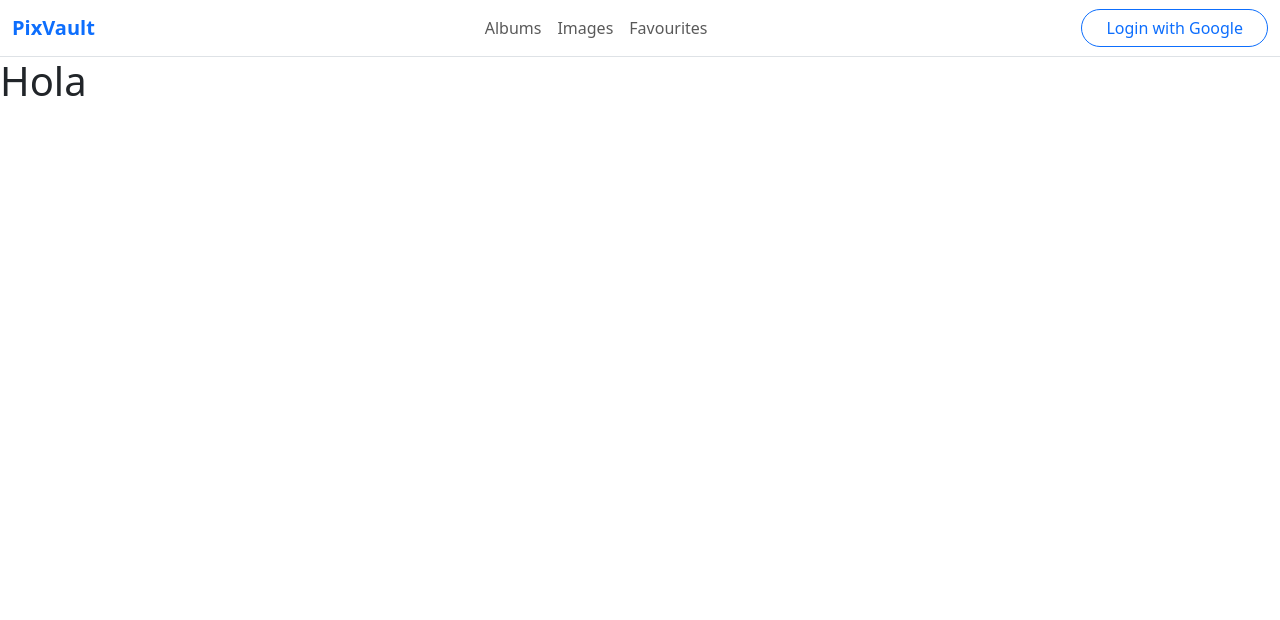
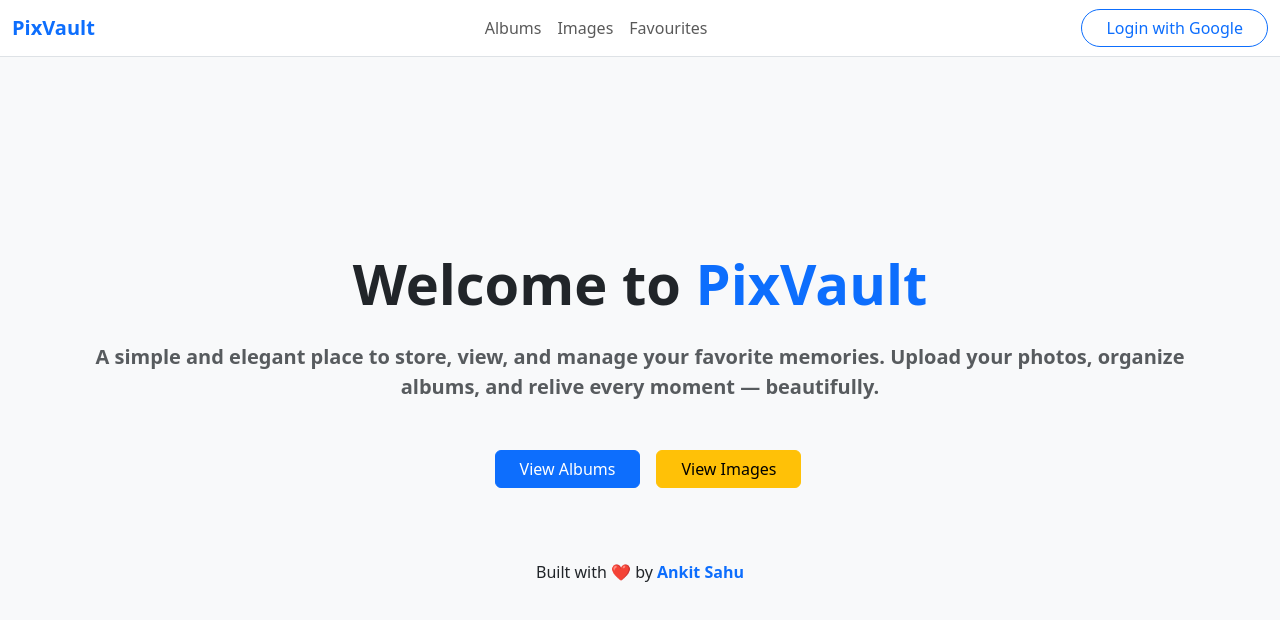
Before and after one commit to ankitsahucodes/pixvault-app, a React (Vite) app: page / in a window 1280 px wide. Shown: the top 620 px of the page. Built offline with nearby package versions, Linux system fonts and the light colour scheme.

Commit message:
chore: updated ui

```diff
--- a/package.json
+++ b/package.json
@@ -14,6 +14,7 @@
     "bootstrap": "^5.3.8",
     "react": "^19.2.5",
     "react-dom": "^19.2.5",
+    "react-icons": "^5.6.0",
     "react-router-dom": "^7.14.2",
     "react-toastify": "^11.1.0"
   },
--- a/src/App.jsx
+++ b/src/App.jsx
@@ -1,4 +1,5 @@
-
+import { Outlet } from "react-router-dom";
+import Header from "./components/Header";
 
 function App() {
 
@@ -6,7 +7,8 @@ function App() {
   return (
     <>
     <div>
-      <h1 className="bg-amber-300">PixVault</h1>
+      <Header />
+      <Outlet />
     </div>
     </>
   )
--- a/src/components/Header.jsx
+++ b/src/components/Header.jsx
@@ -1,12 +1,13 @@
 import React from 'react'
+import { Link } from 'react-router-dom'
 
 function Header() {
   return (
   <nav className="navbar navbar-expand-lg bg-white border-bottom">
   <div className="container-fluid d-flex justify-content-between align-items-center">
-    <a className="navbar-brand fw-bold text-primary" href="#">
+    <Link className="navbar-brand fw-bold text-primary" to="/">
       PixVault
-    </a>
+    </Link>
 
     <button
       className="navbar-toggler"
@@ -21,13 +22,13 @@ function Header() {
 
       <ul className="navbar-nav mx-auto">
         <li className="nav-item">
-          <a className="nav-link" href="#">Albums</a>
+          <Link className="nav-link" to="/albums">Albums</Link>
         </li>
         <li className="nav-item">
-          <a className="nav-link" href="#">Images</a>
+          <Link className="nav-link" to="/images">Images</Link>
         </li>
         <li className="nav-item">
-          <a className="nav-link" href="#">Favourites</a>
+          <Link className="nav-link" to="/favouites">Favourites</Link>
         </li>
       </ul>
 
--- a/src/main.jsx
+++ b/src/main.jsx
@@ -9,7 +9,10 @@ import LandingPage from "./pages/LandingPage.jsx";
 const router = createBrowserRouter([
   {
     path: "/",
-    element: <LandingPage />,
+    element: <App />,
+    children: [
+      { index: true, element: <LandingPage /> },
+    ],
   },
 ]);
 
--- a/src/pages/LandingPage.jsx
+++ b/src/pages/LandingPage.jsx
@@ -1,11 +1,46 @@
-import React from 'react'
-import Header from '../components/Header'
+
+import { Link } from 'react-router-dom'
+import {FaGithub} from 'react-icons/fa'
 
 function LandingPage() {
   return (
-    <div>
-      <Header />
-      <h1>Hola</h1>
+    <div className='bg-light'>
+     <main className="d-flex align-items-center justify-content-center container" style={{ minHeight: "90vh" }}>
+      <section className="text-center">
+        <h1 className="mt-5 mb-4 fw-bold display-4">
+          Welcome to <span className="text-primary">PixVault</span>
+        </h1>
+        <p className="text-muted lead fw-semibold">
+          A simple and elegant place to store, view, and manage your favorite
+          memories. Upload your photos, organize albums, and relive every moment
+          — beautifully.
+        </p>
+
+        <div className="mt-5">
+          <Link
+            to="/albums"
+            className="btn btn-primary px-4 ms-3"
+          >
+            View Albums
+          </Link>
+
+          <Link
+            to="/images"
+            className="btn btn-warning px-4 ms-3"
+          >
+            View Images
+          </Link>
+
+
+        </div>
+        <br />
+        <div className="text-center py-5">
+        Built with ❤️ by <a target="_blank" href="https://github.com/ankitsahucodes" className="fw-bold text-decoration-none">Ankit Sahu</a>
+      </div>
+      </section>
+
+
+    </main>
     </div>
   )
 }
```
Also changed, not shown: 1 other file (tests, documents, lock files or other folders).
